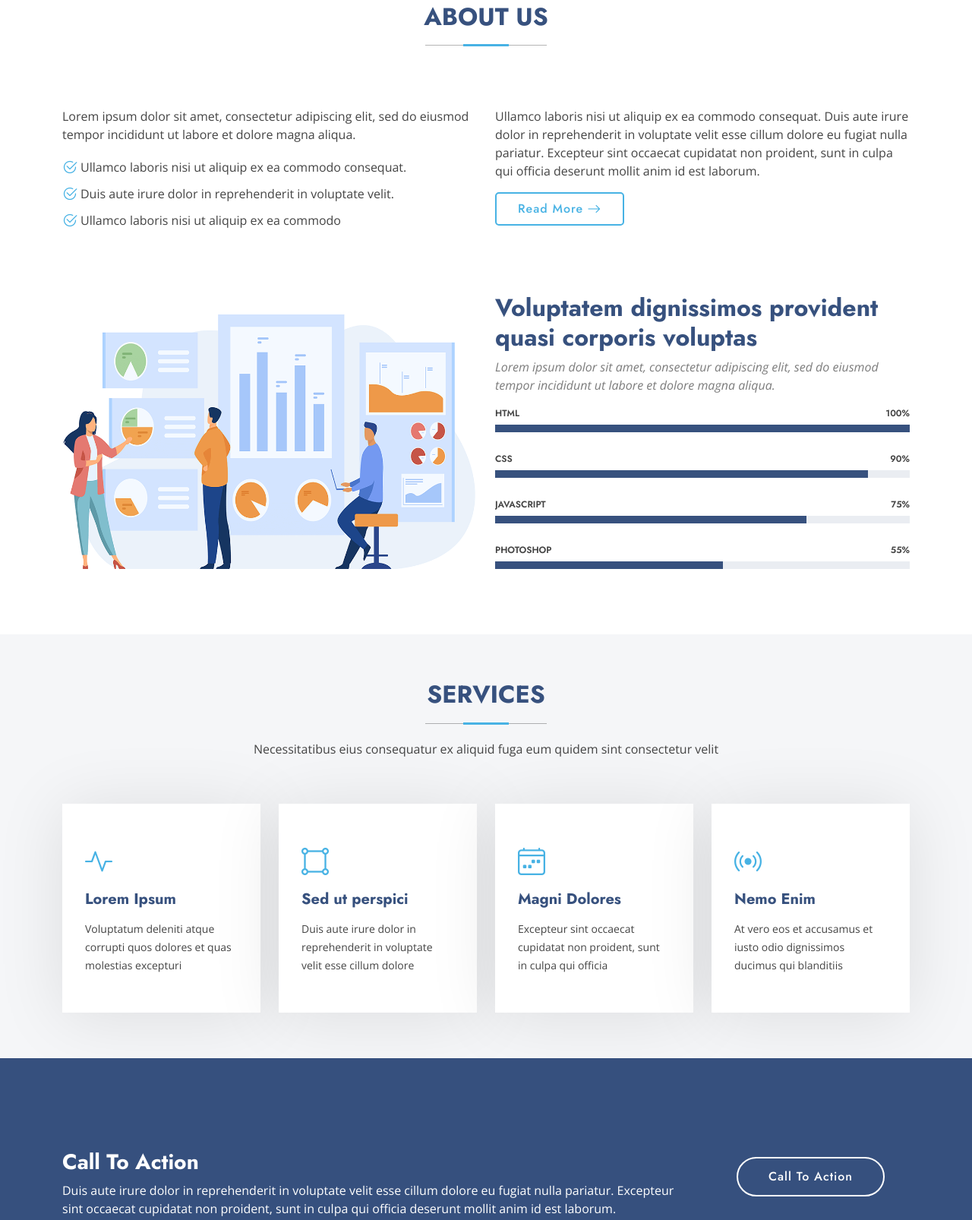
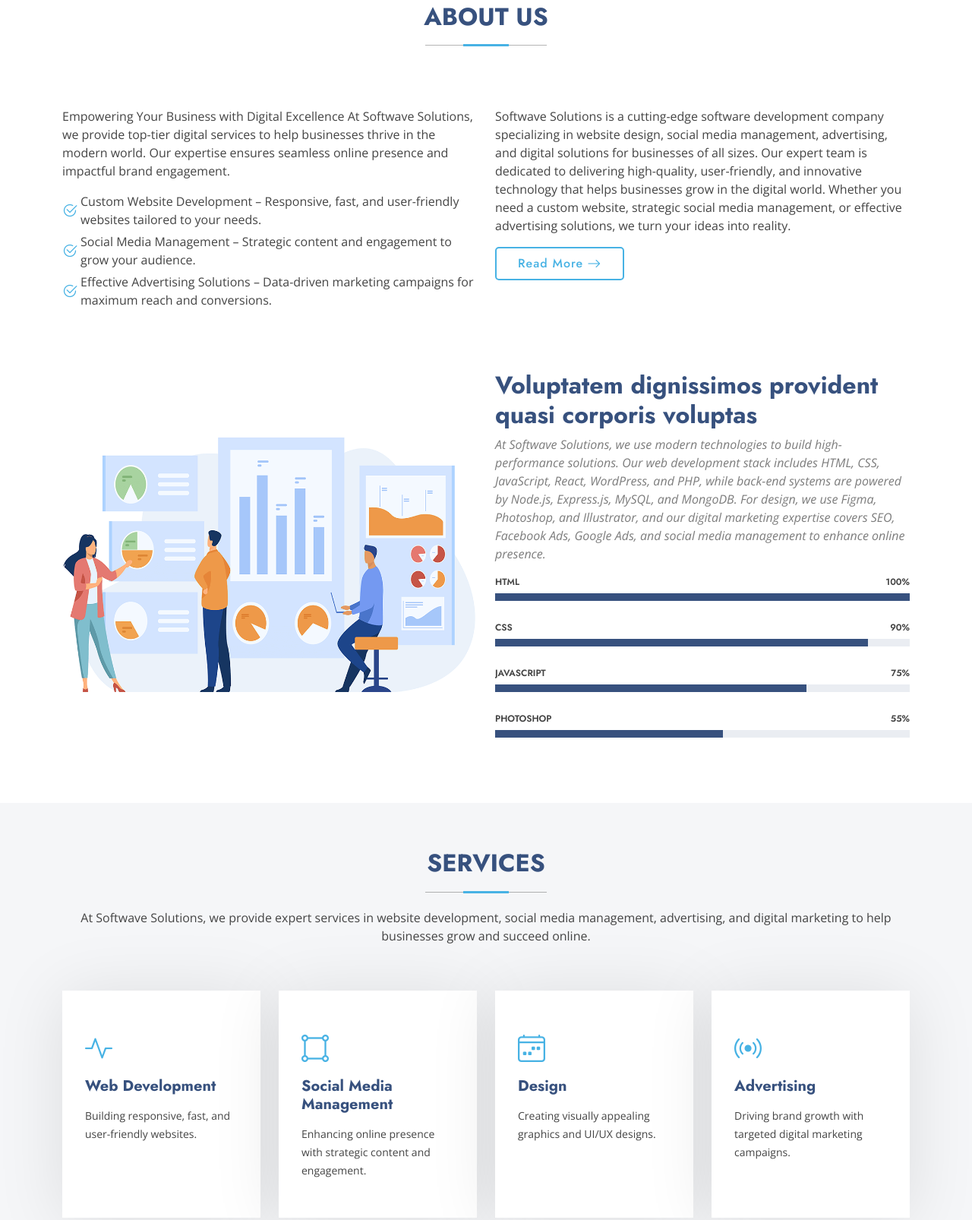
Before and after one commit to ThinethND/NexaWeb_Solution, a plain HTML site: page index.html in a window 1280 px wide. Shown: the part 807-2413 px from the top of the page at 76% size. Drawn offline with nearby package versions, Linux system fonts and the light colour scheme.

Commit message:
Modified index.html page and upload team members images.

```diff
--- a/index.html
+++ b/index.html
@@ -73,7 +73,7 @@
         <div class="row gy-4">
           <div class="col-lg-6 order-2 order-lg-1 d-flex flex-column justify-content-center" data-aos="zoom-out">
             <h1>Better Solutions For Your Business</h1>
-            <p>We are team of talented designers making websites with Bootstrap</p>
+            <p>We are team of talented designers & developers making websites, advertising for your businesss </p>
             <div class="d-flex">
               <a href="#about" class="btn-get-started">Get Started</a>
               <a href="https://www.youtube.com/watch?v=Y7f98aduVJ8" class="glightbox btn-watch-video d-flex align-items-center"><i class="bi bi-play-circle"></i><span>Watch Video</span></a>
@@ -160,18 +160,18 @@
 
           <div class="col-lg-6 content" data-aos="fade-up" data-aos-delay="100">
             <p>
-              Lorem ipsum dolor sit amet, consectetur adipiscing elit, sed do eiusmod tempor incididunt ut labore et dolore
-              magna aliqua.
+              Empowering Your Business with Digital Excellence
+At Softwave Solutions, we provide top-tier digital services to help businesses thrive in the modern world. Our expertise ensures seamless online presence and impactful brand engagement.
             </p>
             <ul>
-              <li><i class="bi bi-check2-circle"></i> <span>Ullamco laboris nisi ut aliquip ex ea commodo consequat.</span></li>
-              <li><i class="bi bi-check2-circle"></i> <span>Duis aute irure dolor in reprehenderit in voluptate velit.</span></li>
-              <li><i class="bi bi-check2-circle"></i> <span>Ullamco laboris nisi ut aliquip ex ea commodo</span></li>
+              <li><i class="bi bi-check2-circle"></i> <span>Custom Website Development – Responsive, fast, and user-friendly websites tailored to your needs.</span></li>
+              <li><i class="bi bi-check2-circle"></i> <span>Social Media Management – Strategic content and engagement to grow your audience.</span></li>
+              <li><i class="bi bi-check2-circle"></i> <span> Effective Advertising Solutions – Data-driven marketing campaigns for maximum reach and conversions.</span></li>
             </ul>
           </div>
 
           <div class="col-lg-6" data-aos="fade-up" data-aos-delay="200">
-            <p>Ullamco laboris nisi ut aliquip ex ea commodo consequat. Duis aute irure dolor in reprehenderit in voluptate velit esse cillum dolore eu fugiat nulla pariatur. Excepteur sint occaecat cupidatat non proident, sunt in culpa qui officia deserunt mollit anim id est laborum. </p>
+            <p>Softwave Solutions is a cutting-edge software development company specializing in website design, social media management, advertising, and digital solutions for businesses of all sizes. Our expert team is dedicated to delivering high-quality, user-friendly, and innovative technology that helps businesses grow in the digital world. Whether you need a custom website, strategic social media management, or effective advertising solutions, we turn your ideas into reality. </p>
             <a href="#" class="read-more"><span>Read More</span><i class="bi bi-arrow-right"></i></a>
           </div>
 
@@ -196,7 +196,7 @@
 
             <h3>Voluptatem dignissimos provident quasi corporis voluptas</h3>
             <p class="fst-italic">
-              Lorem ipsum dolor sit amet, consectetur adipiscing elit, sed do eiusmod tempor incididunt ut labore et dolore magna aliqua.
+              At Softwave Solutions, we use modern technologies to build high-performance solutions. Our web development stack includes HTML, CSS, JavaScript, React, WordPress, and PHP, while back-end systems are powered by Node.js, Express.js, MySQL, and MongoDB. For design, we use Figma, Photoshop, and Illustrator, and our digital marketing expertise covers SEO, Facebook Ads, Google Ads, and social media management to enhance online presence.
             </p>
 
             <div class="skills-content skills-animation">
@@ -244,7 +244,7 @@
       <!-- Section Title -->
       <div class="container section-title" data-aos="fade-up">
         <h2>Services</h2>
-        <p>Necessitatibus eius consequatur ex aliquid fuga eum quidem sint consectetur velit</p>
+        <p>At Softwave Solutions, we provide expert services in website development, social media management, advertising, and digital marketing to help businesses grow and succeed online.</p>
       </div><!-- End Section Title -->
 
       <div class="container">
@@ -254,32 +254,32 @@
           <div class="col-xl-3 col-md-6 d-flex" data-aos="fade-up" data-aos-delay="100">
             <div class="service-item position-relative">
               <div class="icon"><i class="bi bi-activity icon"></i></div>
-              <h4><a href="" class="stretched-link">Lorem Ipsum</a></h4>
-              <p>Voluptatum deleniti atque corrupti quos dolores et quas molestias excepturi</p>
+              <h4><a href="" class="stretched-link">Web Development</a></h4>
+              <p>Building responsive, fast, and user-friendly websites.</p>
             </div>
           </div><!-- End Service Item -->
 
           <div class="col-xl-3 col-md-6 d-flex" data-aos="fade-up" data-aos-delay="200">
             <div class="service-item position-relative">
               <div class="icon"><i class="bi bi-bounding-box-circles icon"></i></div>
-              <h4><a href="" class="stretched-link">Sed ut perspici</a></h4>
-              <p>Duis aute irure dolor in reprehenderit in voluptate velit esse cillum dolore</p>
+              <h4><a href="" class="stretched-link">Social Media Management</a></h4>
+              <p>Enhancing online presence with strategic content and engagement.</p>
             </div>
           </div><!-- End Service Item -->
 
           <div class="col-xl-3 col-md-6 d-flex" data-aos="fade-up" data-aos-delay="300">
             <div class="service-item position-relative">
               <div class="icon"><i class="bi bi-calendar4-week icon"></i></div>
-              <h4><a href="" class="stretched-link">Magni Dolores</a></h4>
-              <p>Excepteur sint occaecat cupidatat non proident, sunt in culpa qui officia</p>
+              <h4><a href="" class="stretched-link">Design</a></h4>
+              <p>Creating visually appealing graphics and UI/UX designs.</p>
             </div>
           </div><!-- End Service Item -->
 
           <div class="col-xl-3 col-md-6 d-flex" data-aos="fade-up" data-aos-delay="400">
             <div class="service-item position-relative">
               <div class="icon"><i class="bi bi-broadcast icon"></i></div>
-              <h4><a href="" class="stretched-link">Nemo Enim</a></h4>
-              <p>At vero eos et accusamus et iusto odio dignissimos ducimus qui blanditiis</p>
+              <h4><a href="" class="stretched-link">Advertising</a></h4>
+              <p>Driving brand growth with targeted digital marketing campaigns.</p>
             </div>
           </div><!-- End Service Item -->
 
@@ -299,7 +299,8 @@
         <div class="row" data-aos="zoom-in" data-aos-delay="100">
           <div class="col-xl-9 text-center text-xl-start">
             <h3>Call To Action</h3>
-            <p>Duis aute irure dolor in reprehenderit in voluptate velit esse cillum dolore eu fugiat nulla pariatur. Excepteur sint occaecat cupidatat non proident, sunt in culpa qui officia deserunt mollit anim id est laborum.</p>
+            <p>Ready to Elevate Your Business?  <br>
+              Partner with Softwave Solutions to transform your online presence with expert web development, social media management, and digital marketing. Let’s bring your vision to life get in touch today!</p>
           </div>
           <div class="col-xl-3 cta-btn-container text-center">
             <a class="cta-btn align-middle" href="#">Call To Action</a>
@@ -317,7 +318,7 @@
       <!-- Section Title -->
       <div class="container section-title" data-aos="fade-up">
         <h2>Team</h2>
-        <p>Necessitatibus eius consequatur ex aliquid fuga eum quidem sint consectetur velit</p>
+        <p>Meet the talented team at Softwave Solutions, committed to creating exceptional digital experiences through collaboration and expertise.</p>
       </div><!-- End Section Title -->
 
       <div class="container">
@@ -326,7 +327,7 @@
 
           <div class="col-lg-6" data-aos="fade-up" data-aos-delay="100">
             <div class="team-member d-flex align-items-start">
-              <div class="pic"><img src="assets/img/team/team-1.jpg" class="img-fluid" alt=""></div>
+              <div class="pic"><img src="assets/img/team/olitha_img.jpg" class="img-fluid" alt=""></div>
               <div class="member-info">
                 <h4>Olitha Samaraweera</h4>
                 <span>Chief Executive Officer</span>
@@ -343,7 +344,7 @@
 
           <div class="col-lg-6" data-aos="fade-up" data-aos-delay="200">
             <div class="team-member d-flex align-items-start">
-              <div class="pic"><img src="assets/img/team/team-2.jpg" class="img-fluid" alt=""></div>
+              <div class="pic"><img src="assets/img/team/nimshan_img.jpg" class="img-fluid" alt=""></div>
               <div class="member-info">
                 <h4>Nimshan Munasinghe</h4>
                 <span>Product Manager</span>
@@ -360,7 +361,7 @@
 
           <div class="col-lg-6" data-aos="fade-up" data-aos-delay="300">
             <div class="team-member d-flex align-items-start">
-              <div class="pic"><img src="assets/img/team/team-3.jpg" class="img-fluid" alt=""></div>
+              <div class="pic"><img src="assets/img/team/yuthika_img.jpg" class="img-fluid" alt=""></div>
               <div class="member-info">
                 <h4>Yuthika Jathunarachchi</h4>
                 <span>CTO</span>
@@ -377,7 +378,7 @@
 
           <div class="col-lg-6" data-aos="fade-up" data-aos-delay="400">
             <div class="team-member d-flex align-items-start">
-              <div class="pic"><img src="assets/img/team/team-4.jpg" class="img-fluid" alt=""></div>
+              <div class="pic"><img src="assets/img/team/dulaj_img.jpeg" class="img-fluid" alt=""></div>
               <div class="member-info">
                 <h4>Dulaj Gunawardhana</h4>
                 <span>Accountant</span>
@@ -614,7 +615,6 @@
         <!-- You can delete the links only if you've purchased the pro version. -->
         <!-- Licensing information: https://bootstrapmade.com/license/ -->
         <!-- Purchase the pro version with working PHP/AJAX contact form: [buy-url] -->
-        Designed by <a href="https://bootstrapmade.com/">BootstrapMade</a>
       </div>
     </div>
 
```
Also changed, not shown: assets/img/team/dulaj_img.jpeg (added), assets/img/team/nimshan_img.jpg (added), assets/img/team/olitha_img.jpg (added), assets/img/team/yuthika_img.jpg (added).
